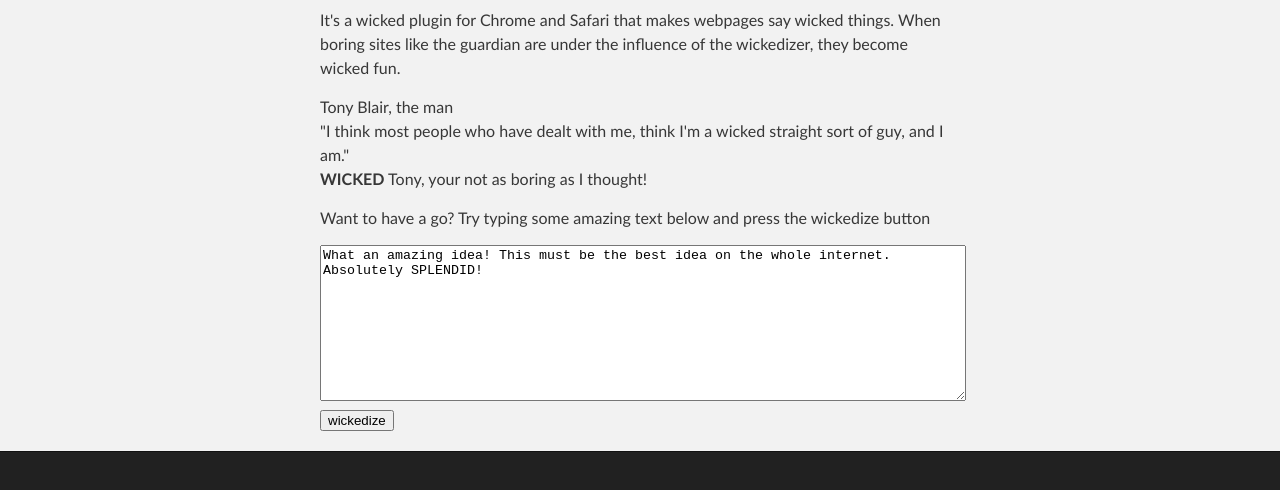
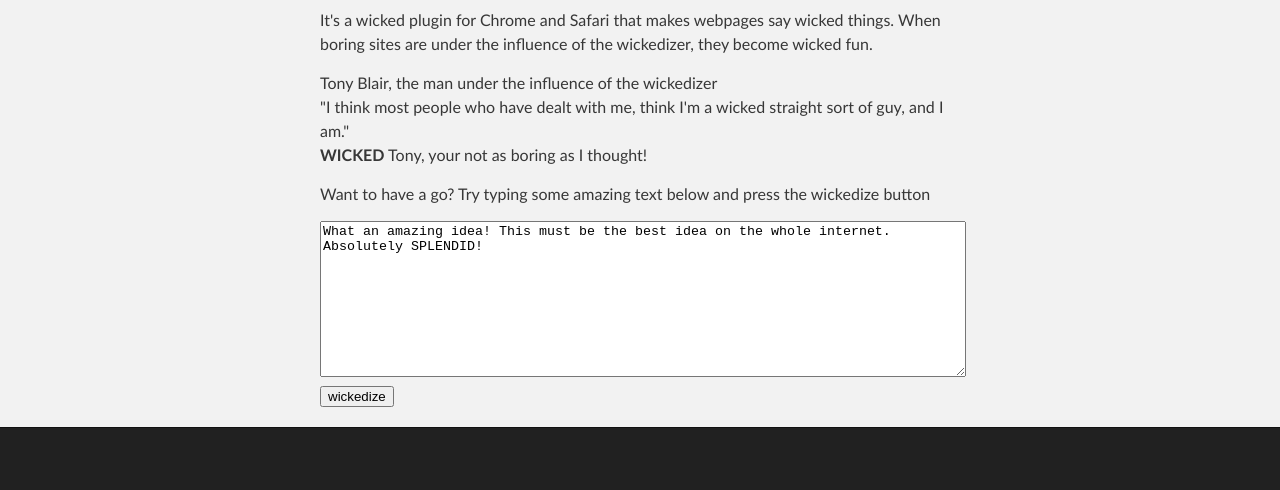
Before and after one commit to tablackmore/wickedizer, a plain HTML site: page index.html in a window 1280 px wide. Shown: the part 252-742 px from the top of the page. Drawn offline with Linux system fonts and the light colour scheme.

Commit message:
Added the new wickedizer file from the master build process

```diff
--- a/index.html
+++ b/index.html
@@ -27,8 +27,8 @@
     <!-- MAIN CONTENT -->
     <div id="main_content_wrap" class="outer">
       <section id="main_content" class="inner">
-        <p>It's a wicked plugin for Chrome and Safari that makes webpages say wicked things. When boring sites like the guardian are under the influence of the wickedizer, they become wicked fun.</p>
-        <p>Tony Blair, the man<br/>
+        <p>It's a wicked plugin for Chrome and Safari that makes webpages say wicked things. When boring sites are under the influence of the wickedizer, they become wicked fun.</p>
+        <p>Tony Blair, the man under the influence of the wickedizer<br/>
         "I think most people who have dealt with me, think I'm a wicked straight sort of guy, and I am."<br/> <strong>WICKED</strong> Tony, your not as boring as I thought!</p>
         <p> Want to have a go? Try typing some amazing text below and press the wickedize button</p>
         <textarea  rows="10">What an amazing idea! This must be the best idea on the whole internet. Absolutely SPLENDID!</textarea><br/>
```
